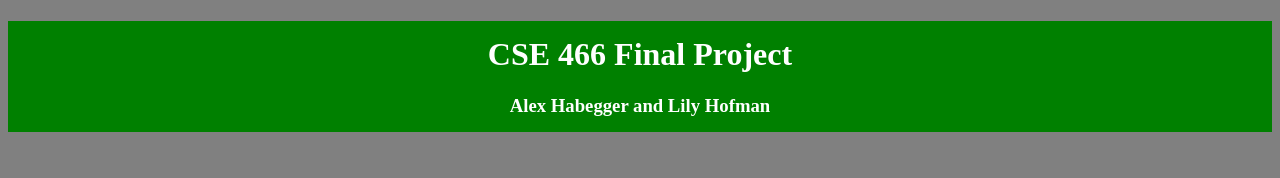
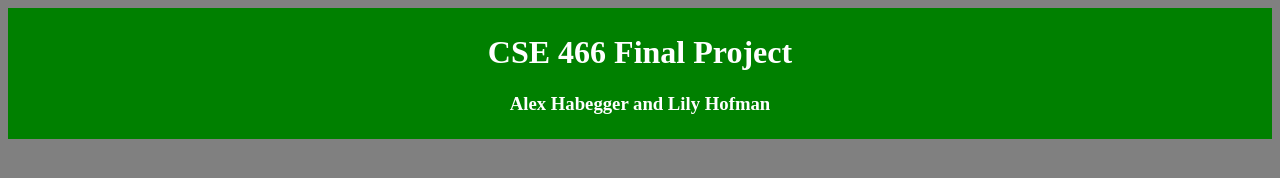
Before and after one commit to ahabegger/CSE466-Gene-Annotation-Comparison, a plain HTML site: page GUI.html in a window 1280 px wide. Drawn offline with Linux system fonts and the light colour scheme.

Commit message:
Better Styling of GUI

```diff
--- a/GUI.html
+++ b/GUI.html
@@ -5,6 +5,7 @@
     <title>Final CSE 466 Project</title>
 </head>
 <body>
+
 <div class="header">
     <h1> CSE 466 Final Project</h1>
     <h3> Alex Habegger and Lily Hofman</h3>
@@ -15,13 +16,9 @@
         background-color: green;
         text-align: center;
         color: white;
+        padding: 5px;
     }
-    h1 {
-        padding-top:15px;
-    }
-    h3 {
-        padding-bottom:15px;
-    }
+
     body {
         background-color: gray;
     }
```
